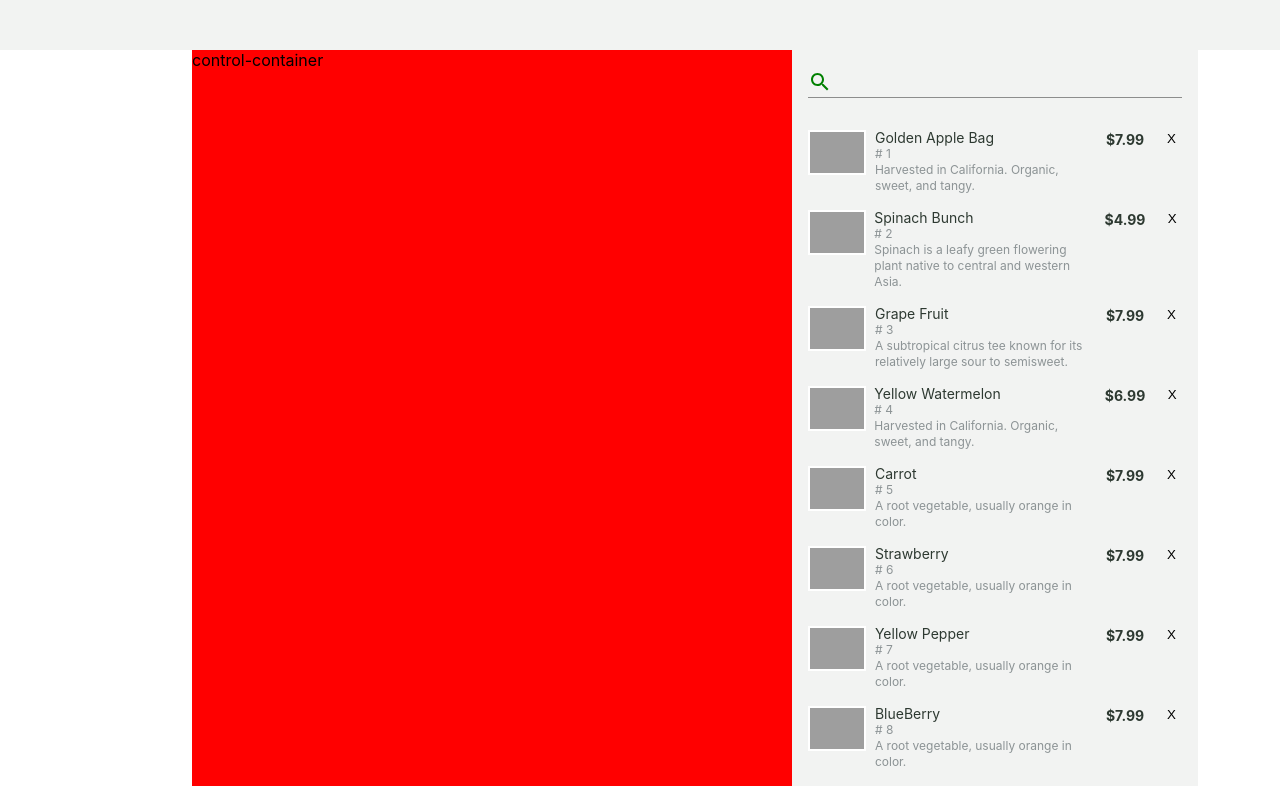
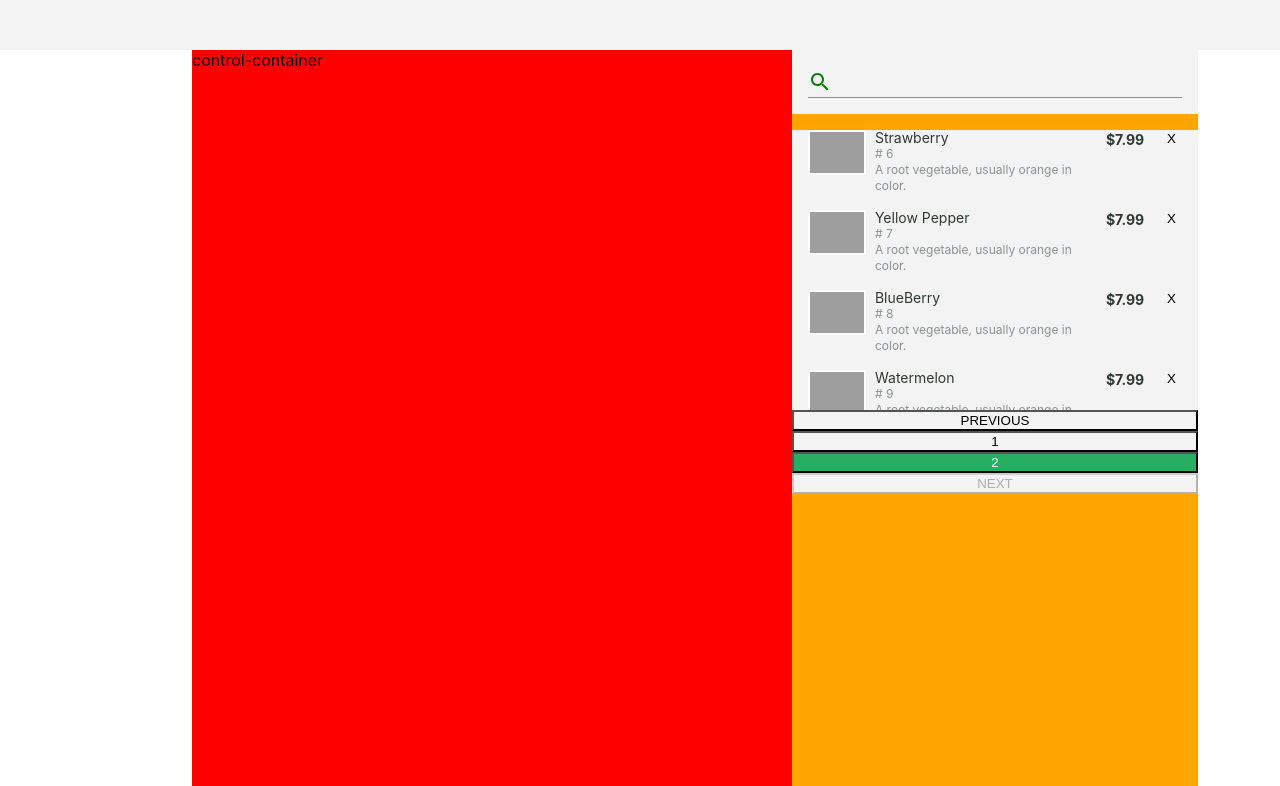
Before and after one commit to realdanieljames/project-md, a React (Create React App) app: page / in a window 1280 px wide. Shown: the top 786 px of the page. Built offline with nearby package versions, Linux system fonts and the light colour scheme; grey boxes are pictures that could not be loaded.

Commit message:
add pagination

```diff
--- a/src/App.js
+++ b/src/App.js
@@ -77,23 +77,30 @@ class App extends Component {
         description: "A root vegetable, usually orange in color.",
       },
     ],
-    totalPages: [],
+    pageButtons: [],
     startIndex: 0,
+
   };
 
   componentDidMount = () => {
     let { items } = this.state
     // Get total pages base on array length
-    let pages = Math.ceil(items.length / 5)
-    // Create an array of number base on total pages
+    let totalPages = Math.ceil(items.length / 5)
+
+    // Create an array of pages base on total pages, set last page to be active
     let arr = []
-    for (let i = 1; i <= pages; i++) {
-      arr.push(i)
+    for (let i = 1; i <= totalPages; i++) {
+      if (i === totalPages) {
+        arr.push({ number: i, isActive: true })
+      } else {
+        arr.push({ number: i, isActive: false })
+      }
     }
-    // Set array in the state to match the new array
+    //Set startIndex tobe the startIndex of the last page
     this.setState({
       ...this.state,
-      totalPages: arr
+      pageButtons: arr,
+      startIndex: totalPages * 5 - 5
     })
   }
 
@@ -108,11 +115,52 @@ class App extends Component {
   }
 
   handleClickNext = () => {
-    console.log('next')
+    this.setState((prevState) => {
+      return {
+        ...this.state,
+        startIndex: prevState.startIndex + 5,
+      }
+    })
   }
+
+
   handleClickPrevious = () => {
-    console.log('previous')
+    // If startIndex = 0, remain 0
+    if (this.state.startIndex === 0) {
+      this.setState({
+        ...this.state,
+        startIndex: 0
+      })
+    } else {
+      // If startIndex != 0, jump 5 index previous
+      this.setState((prevState) => {
+        return {
+          ...this.state,
+          startIndex: prevState.startIndex - 5
+        }
+      })
+    }
 
+
+  }
+
+  handleChangePageNumber = (item) => {
+    let copyPageButtons = [...this.state.pageButtons]
+    let newPageButtons = copyPageButtons.map(page => {
+      if (page.number === item.number) {
+        page.isActive = true
+        return page
+      } else {
+        page.isActive = false
+        return page
+      }
+    })
+
+    this.setState({
+      ...this.state,
+      startIndex: item.number * 5 - 5,
+      pageButtons: newPageButtons
+    })
   }
 
 
@@ -124,9 +172,11 @@ class App extends Component {
           {/* <EditItem items={this.state.items} /> */}
           <div className="control-container">control-container</div>
           <itemContext.Provider value={{
-            items: this.state.items,
+            state: this.state,
             handleDeleteItem: this.handleDeleteItem,
-            startIndex: this.state.startIndex
+            handleChangePageNumber: this.handleChangePageNumber,
+            handleClickNext: this.handleClickNext,
+            handleClickPrevious: this.handleClickPrevious,
           }}>
             <DisplayItems className="list-container" />
           </itemContext.Provider>
--- a/src/components/MComponents/displayItems/DisplayItems.css
+++ b/src/components/MComponents/displayItems/DisplayItems.css
@@ -1,19 +1,27 @@
 
 .display-container {
     display: inline-block;
-    height: 400 px;
-    background-color: #F2F3F2;
+    height: auto;
+    background-color: orange;
+    /* display: grid;
+    grid-template-areas:
+    '
+    row
+    row
+    row'  */
+    ;
+
 }
 
 .search-container {
     display: grid;
+    grid-area: row;
     grid-template-areas: 'ft ft';
 }
 input {
     width: 371px;
     height: 40px;
     padding-left: 64px;
-    /* margin: 16px; */
     border-radius: 4px;
     border-style: none;
     background-color: white;
@@ -22,12 +30,31 @@ input {
     grid-area:  'ft';
 }
 
-.search-icon {
-    /* width: 371px;
-    height: 40px;
-    border-radius: 4px;
-    background-color: blue;
+.items-list {
+    background-color: aqua;
     display: grid;
-    grid-area:  'ft';
-    border: 1px solid blue; */
+    grid-area: row;
 }
+.pagination {
+    display: grid;
+    grid-area: row;
+}
+
+
+.green {
+    background-color: #27AE60;
+    color: white
+}
+
+.inactive {
+    cursor: none;
+    color: red;
+}
+
+.active {
+    color:  #27AE60;
+    font-weight: 600;
+    font-size: 14px;
+    display: inline-block;
+    padding: 8px;
+}
--- a/src/components/MComponents/displayItems/DisplayItems.js
+++ b/src/components/MComponents/displayItems/DisplayItems.js
@@ -1,36 +1,29 @@
 import React, { useContext, useState } from "react";
 import "./DisplayItems.css";
 import Item from '../item/Item.js'
+import Pagination from '../pagination/Pagination.js'
 import itemContext from '../context/ItemContext.js'
 import IconContext from '../context/IconContext.js'
 import { SearchIcon, SearchOutlined, DeleteOutline } from '@material-ui/icons';
 import { InputBase, IconButton, InputAdornment, TextField } from '@material-ui/core'
-// import { SearchIcon } from '@material-ui/icons'
-const DisplayItems = (props) => {
-
-
-    const context = useContext(itemContext)
-    const  startIndex  = context.startIndex
 
 
 
+const DisplayItems = () => {
+    const context = useContext(itemContext)
+
+    const {
+        items,
+        startIndex,
+    } = context.state
+
     const [searchTerm, SetSearchTerm] = useState('')
-    const [currStartIndex, setCurrStartIndex] = useState(startIndex)
 
-    const handleClickNext = () => {
-        console.log(startIndex)
-    }
+
     return (
         <div className='display-container'>
-
+            {/* ==========================Search bar=========================== */}
             <div className='search-container'>
-                {/* <IconButton >
-                    <SearchOutlined color='secondary' />
-                </IconButton>
-                <InputBase
-                    onChange={(event) => SetSearchTerm(event.target.value)}>
-                </InputBase> */}
-
                 <TextField
                     style={{ color: 'green', margin: 16, width: 374 }}
                     size='large'
@@ -43,32 +36,31 @@ const DisplayItems = (props) => {
                         ),
                     }}
                 />
-                {/* <div className='search-icon'>
-                    <SearchIcon
-                        fontSize="large"
-                        style={{ color: 'green' }} />
             </div>
-                <input
-                    placeholder='Search'
-                    onChange={(event) => SetSearchTerm(event.target.value)}>
-                </input> */}
-            </div>
-            {context.items
+
+            {/* ==========================Display Item=========================== */}
+            <div >
+                {items
                     .filter(item => {
                         // If search term is empty, return all items
                         if (searchTerm === '') {
                             return item
                         }
-                    // Return all items that include search term in its name
+                        // If search term is included in the name of any item, return a list of that items
                         else if (item.name.toLowerCase().includes(searchTerm.toLowerCase())) {
                             return item
                         }
                     })
                     // Map All items that qualify the filter above
-                .map(item => <Item key={item.id} item={item} />)}
-            {/* <button className={`${context.items.length < 5}`} >PREVIOUS</button> */}
-            <button class='next' onClick={handleClickNext}>NEXT</button>
-            {/* <button class='next' onClick={handleClickNext}>NEXT</button> */}
+                    .map(item => <Item key={item.id} item={item} />)
+                    // Show only 5 items/page base on startIndex
+                    .slice(startIndex, startIndex + 5)
+                }
+            </div>
+
+
+            {/* ==========================Pagination=========================== */}
+            <Pagination className='pagination' />
         </div>
     )
 
--- a/src/components/MComponents/item/Item.js
+++ b/src/components/MComponents/item/Item.js
@@ -17,7 +17,7 @@ export default function Item(props) {
 
     return (
         <div className='item-wrapper'>
-            <img className='item-img' src={imageLink}></img>
+            <img alt= 'fruit' className='item-img' src={imageLink}></img>
             <div className='description-wrapper'>
                 <p className='item-name'>{name}</p>
                 <p className='item-description'># {id} </p>
--- /dev/null
+++ b/src/components/MComponents/pagination/Pagination.js
@@ -0,0 +1,39 @@
+import React, { useContext } from "react";
+import itemContext from '../context/ItemContext.js'
+import './pagination.css'
+
+export default function Pagination(props) {
+
+    const context = useContext(itemContext)
+    const {
+        items,
+        startIndex,
+        pageButtons
+    } = context.state
+
+    const {
+        handleChangePageNumber,
+        handleClickNext,
+        handleClickPrevious
+    } = context
+
+        const endIndex = startIndex + 5
+
+    return (
+        <div className='pagination'>
+            <button
+                disabled={startIndex === 0 ? true : false}
+                onClick={handleClickPrevious}>PREVIOUS</button>
+
+            {pageButtons.map(item => (
+                <button
+                    className={item.isActive === true ? 'green' : ''}
+                    onClick={() => handleChangePageNumber(item)}>{item.number}</button>))}
+
+            <button
+                disabled={items.length < endIndex ? true : false}
+                className='next-previous'
+                onClick={handleClickNext}>NEXT</button>
+        </div>
+    )
+}
--- /dev/null
+++ b/src/components/MComponents/pagination/pagination.css
@@ -0,0 +1,5 @@
+.pagination {
+    background-color: blue;
+    position: relative;
+    bottom: 40px;
+}
```
Lines whose indentation alone changed are shown as unchanged.
